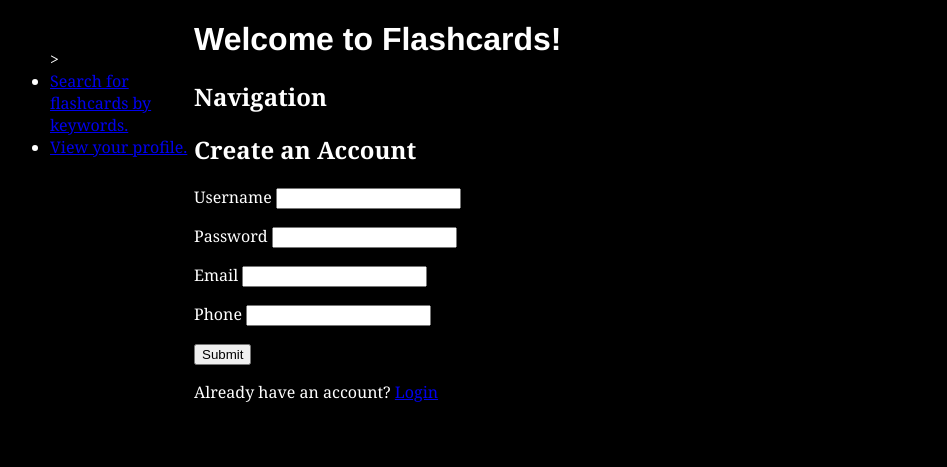
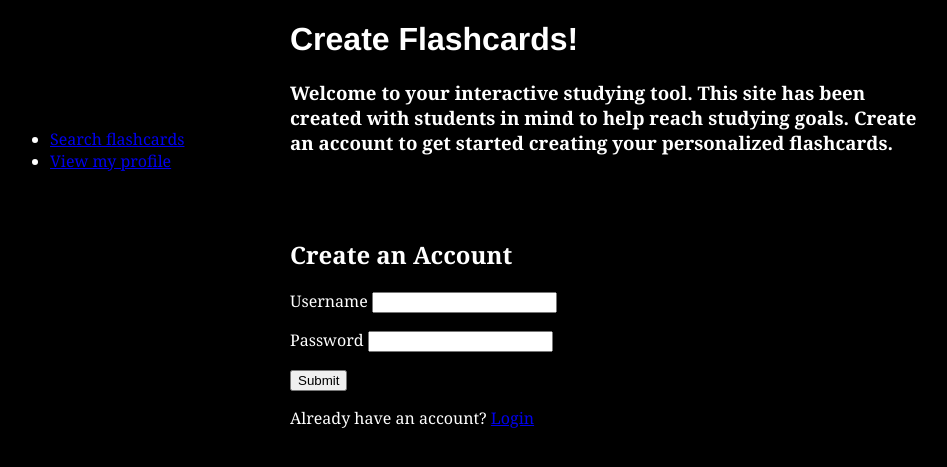
Before and after one commit to aquariangirl/Flashcards, a Flask app: page / in a window 1280 px wide. Shown: the top 467 px of the page, without its empty margins (6-953 px from the left). Run offline with Flask 2, Linux system fonts and the light colour scheme.

Commit message:
flipcard updates

```diff
--- a/templates/base.html
+++ b/templates/base.html
@@ -8,14 +8,14 @@
     </title>
         <style type="text/css">
           body {
-            padding-left: 12em;
+            padding-left: 18em;
             font-family: Georgia, "Times New Roman",
             Times, serif;
             color: rgb(255, 255, 255);
             background-color: rgb(0, 0, 0)  }
           ul.navbar {
             position: absolute;
-            top: 2em;
+            top: 7em;
             left: 1em;
             width: 9em }
           h1 {
--- a/templates/homepage.html
+++ b/templates/homepage.html
@@ -2,15 +2,18 @@
 {% block title %}Flashcards!{% endblock %}
 
 {% block body %}
-  <h1>Welcome to Flashcards!</h1>
+  <h1>Create Flashcards!</h1>
 
+  <h3>Welcome to your interactive studying tool. This site has been <br>
+    created with students in mind to help reach studying goals. Create <br>
+    an account to get started creating your personalized flashcards. </h3>
 
-  <h2>Navigation</h2>
-  <ul class="navbar">>
-    <li><a href="/search">Search for flashcards by keywords.</a></li>
-    <li><a href="/user-profile">View your profile.</a></li>
+  <ul class="navbar">
+    <li><a href="/search">Search flashcards</a></li>
+    <li><a href="/user-profile">View my profile</a></li>
   </ul>
-
+  <br>
+  <br>
   <h2>Create an Account</h2>
   <form action="/users" method="POST">
     <p>
@@ -18,12 +21,6 @@
     </p>
     <p>
       Password <input type="password" name="password">
-    </p>
-    <p>
-      Email <input type="text" name="email">
-    </p>
-    <p>
-      Phone <input type="text" name="phone">
     </p>
 
     <p>
```
Also changed, not shown: templates/flashcardresult.html (+24 -5 lines), templates/my-flashcards.html (+24 -4 lines), templates/user-profile.html (+10 -7 lines), templates/view-flashcard.html (+6 -4 lines).
